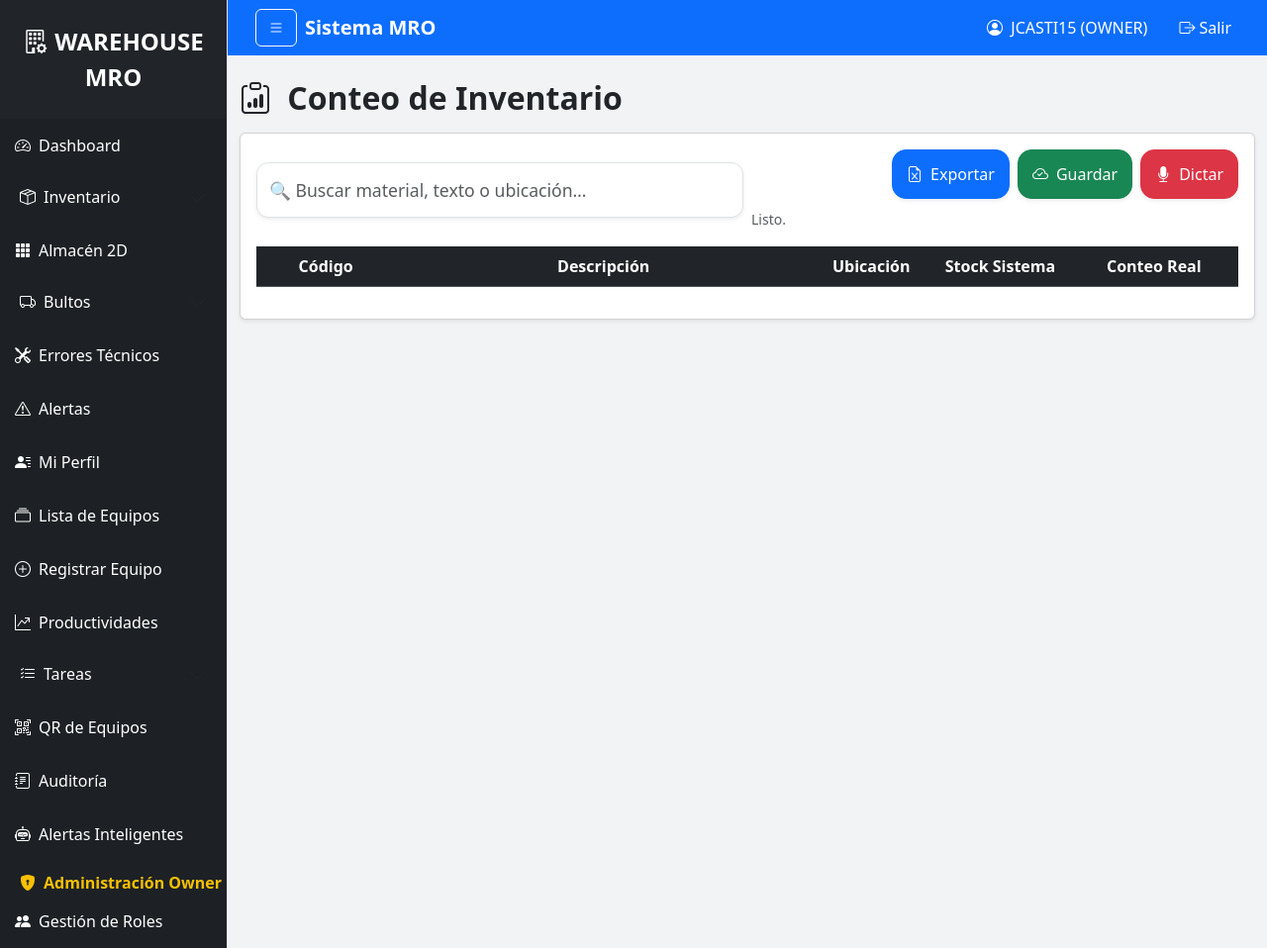
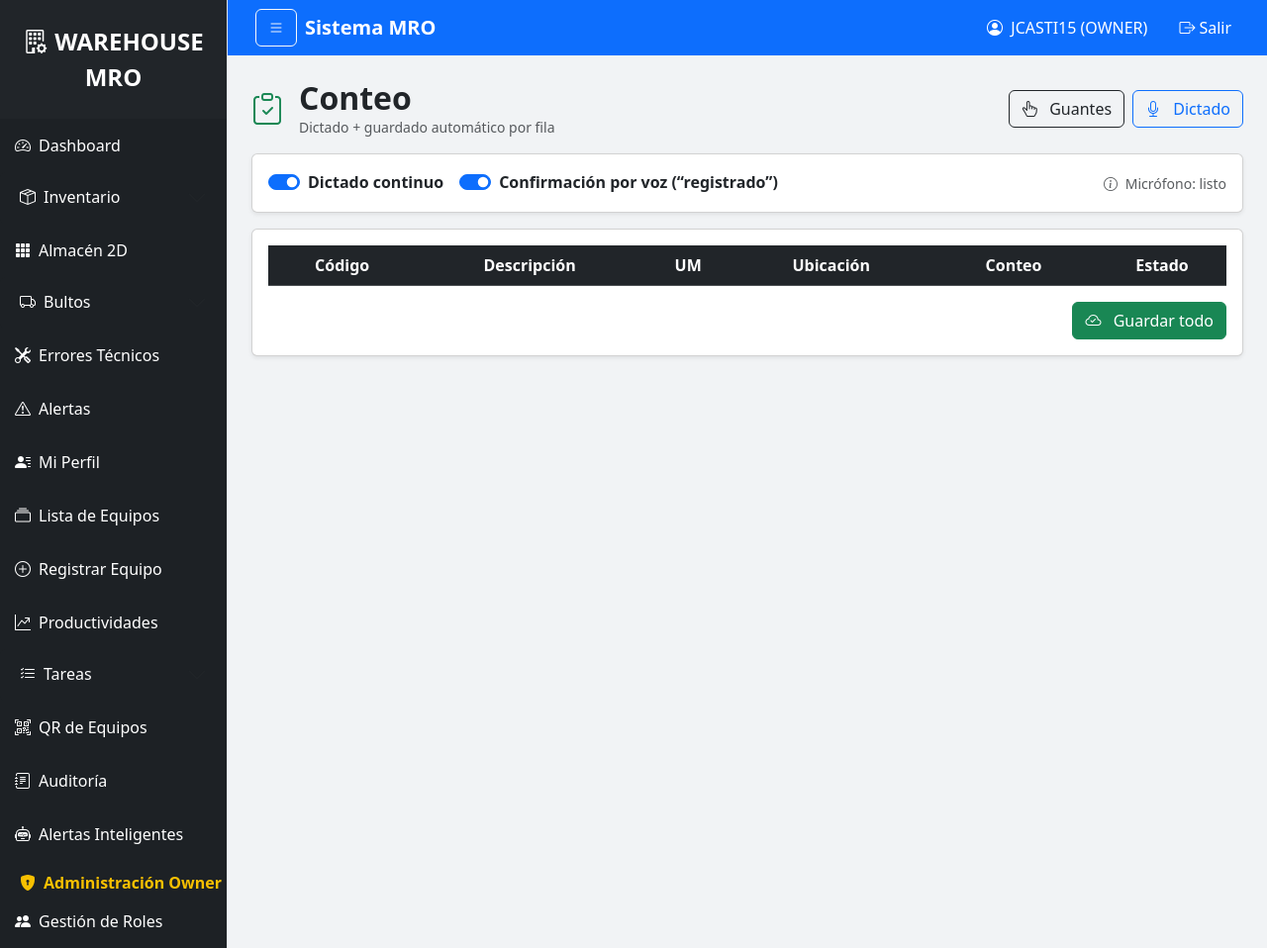
Before and after one commit to Joselu04991/warehouse_mro_4-main, a Flask app: page /inventory/count in a window 1280 px wide. Shown: the whole page at 99% size. Run offline with Flask 3, Linux system fonts and the light colour scheme; a user stored in the database is signed in; lists and menus that the app fills with data are empty; parts of the project's set-up code (start-up, migrations or seed data) failed here and were passed over.

Commit message:
Update count.html

```diff
--- a/templates/inventory/count.html
+++ b/templates/inventory/count.html
@@ -1,320 +1,307 @@
 {% extends "base.html" %}
 {% block content %}
 
-<h2 class="fw-bold mb-3">
-  <i class="bi bi-clipboard-data me-2"></i> Conteo de Inventario
-</h2>
-
 <style>
-  /* Modo guantes */
-  .glove-input {
-    font-size: 1.1rem;
-    padding: 14px 12px;
-    border-radius: 12px;
-  }
-  .btn-mobile {
-    border-radius: 14px;
-    padding: 12px 14px;
-  }
-  .row-highlight {
-    background: #f7fff0 !important;
-    transition: background 0.2s ease;
-  }
-  .sticky-tools {
-    position: sticky;
-    top: 12px;
-    z-index: 9;
-    background: transparent;
-  }
+  .gloves * { font-size: 1.15rem !important; }
+  .gloves .btn { padding: 0.9rem 1.1rem !important; }
+  .gloves input.form-control { height: 52px; font-size: 1.2rem !important; }
+  .sticky-tools { position: sticky; top: 10px; z-index: 10; }
+  .row-saving { outline: 2px dashed rgba(25,135,84,.35); border-radius: 10px; }
 </style>
 
-<div class="card shadow-sm p-3">
+<div id="pageRoot" class="container">
 
-  <!-- TOOLBAR RESPONSIVE -->
-  <div class="sticky-tools mb-3">
-    <div class="row g-2 align-items-center">
-      <div class="col-12 col-lg-6">
-        <input id="searchCount" type="text" class="form-control glove-input shadow-sm"
-               placeholder="🔍 Buscar material, texto o ubicación…">
+  <div class="d-flex align-items-center justify-content-between mb-3">
+    <div class="d-flex align-items-center">
+      <i class="bi bi-clipboard-check fs-2 me-3 text-success"></i>
+      <div>
+        <h2 class="fw-bold mb-0">Conteo</h2>
+        <div class="text-muted small">Dictado + guardado automático por fila</div>
+      </div>
     </div>
 
-      <div class="col-12 col-lg-6">
-        <div class="d-grid d-lg-flex gap-2 justify-content-lg-end">
-          <button id="exportBtn" class="btn btn-primary btn-mobile shadow-sm">
-            <i class="bi bi-file-earmark-excel me-2"></i>Exportar
+    <div class="d-flex gap-2">
+      <button id="btnGloves" class="btn btn-outline-dark">
+        <i class="bi bi-hand-index-thumb me-2"></i> Guantes
       </button>
-
-          <button id="saveCountBtn" class="btn btn-success btn-mobile shadow-sm">
-            <i class="bi bi-cloud-check me-2"></i>Guardar
-          </button>
-
-          <button id="voiceBtn" class="btn btn-danger btn-mobile shadow-sm">
-            <i class="bi bi-mic-fill me-2"></i>Dictar
+      <button id="btnVoice" class="btn btn-outline-primary">
+        <i class="bi bi-mic me-2"></i> Dictado
       </button>
     </div>
+  </div>
 
-        <div class="mt-2">
-          <small id="voiceStatus" class="text-muted">Listo.</small>
+  <div class="card shadow-sm mb-3 sticky-tools">
+    <div class="card-body d-flex flex-wrap gap-3 align-items-center">
+      <div class="form-check form-switch">
+        <input class="form-check-input" type="checkbox" id="toggleContinuous" checked>
+        <label class="form-check-label fw-semibold" for="toggleContinuous">Dictado continuo</label>
       </div>
+
+      <div class="form-check form-switch">
+        <input class="form-check-input" type="checkbox" id="toggleSpeak" checked>
+        <label class="form-check-label fw-semibold" for="toggleSpeak">Confirmación por voz (“registrado”)</label>
+      </div>
+
+      <div class="ms-auto text-muted small" id="voiceStatus">
+        <i class="bi bi-info-circle me-1"></i> Micrófono: listo
       </div>
     </div>
   </div>
 
-  <!-- TABLA -->
-  <div class="table-responsive">
-    <table class="table table-hover align-middle" id="countTable">
+  <div class="card shadow-sm">
+    <div class="card-body table-responsive">
+      <table class="table table-hover align-middle">
         <thead class="table-dark text-center">
           <tr>
-          <th style="min-width:140px;">Código</th>
-          <th style="min-width:420px;">Descripción</th>
-          <th style="min-width:120px;">Ubicación</th>
-          <th style="min-width:140px;">Stock Sistema</th>
-          <th style="min-width:170px;">Conteo Real</th>
+            <th>Código</th>
+            <th>Descripción</th>
+            <th>UM</th>
+            <th>Ubicación</th>
+            <th style="width: 170px;">Conteo</th>
+            <th style="width: 130px;">Estado</th>
           </tr>
         </thead>
         <tbody>
           {% for i in items %}
           <tr data-code="{{ i.material_code }}" data-loc="{{ i.location }}">
-          <td><strong>{{ i.material_code }}</strong></td>
-          <td>{{ i.material_text }}</td>
-          <td class="text-primary fw-bold">{{ i.location }}</td>
-          <td class="text-center">{{ i.libre_utilizacion }}</td>
+            <td class="fw-semibold">{{ i.material_code }}</td>
+            <td class="text-muted small">{{ i.material_text }}</td>
+            <td class="text-center">{{ i.base_unit }}</td>
+            <td class="text-center fw-semibold">{{ i.location }}</td>
+
+            <td>
+              <input class="form-control text-center count-input"
+                     inputmode="numeric"
+                     pattern="[0-9]*"
+                     placeholder="0"
+                     data-code="{{ i.material_code }}"
+                     data-loc="{{ i.location }}">
+            </td>
+
             <td class="text-center">
-            <input type="number"
-                   inputmode="numeric"
-                   min="0"
-                   class="form-control glove-input count-input shadow-sm text-center"
-                   placeholder="0">
+              <span class="badge bg-secondary status-badge">Pendiente</span>
             </td>
           </tr>
           {% endfor %}
         </tbody>
       </table>
+
+      <div class="d-flex justify-content-end gap-2 mt-3">
+        <button id="btnSaveAll" class="btn btn-success">
+          <i class="bi bi-cloud-check me-2"></i> Guardar todo
+        </button>
+      </div>
+    </div>
   </div>
 
 </div>
 
 <script>
-/* ==========================
-   BÚSQUEDA
-========================== */
-document.getElementById("searchCount").addEventListener("input", function () {
-  const filter = this.value.toLowerCase();
-  document.querySelectorAll("#countTable tbody tr").forEach(row => {
-    row.style.display = row.innerText.toLowerCase().includes(filter) ? "" : "none";
+(() => {
+  const root = document.getElementById("pageRoot");
+  const btnGloves = document.getElementById("btnGloves");
+  const btnVoice = document.getElementById("btnVoice");
+  const toggleContinuous = document.getElementById("toggleContinuous");
+  const toggleSpeak = document.getElementById("toggleSpeak");
+  const voiceStatus = document.getElementById("voiceStatus");
+  const btnSaveAll = document.getElementById("btnSaveAll");
+
+  // ======================
+  // Modo guantes
+  // ======================
+  const glovesKey = "mro_gloves_mode";
+  const setGloves = (on) => {
+    root.classList.toggle("gloves", on);
+    localStorage.setItem(glovesKey, on ? "1" : "0");
+  };
+  setGloves(localStorage.getItem(glovesKey) === "1");
+  btnGloves.addEventListener("click", () => setGloves(!root.classList.contains("gloves")));
+
+  // ======================
+  // Voice speak
+  // ======================
+  const speak = (text) => {
+    if (!toggleSpeak.checked) return;
+    try {
+      const u = new SpeechSynthesisUtterance(text);
+      u.lang = "es-PE";
+      speechSynthesis.cancel();
+      speechSynthesis.speak(u);
+    } catch (e) {}
+  };
+
+  // ======================
+  // Autosave por fila
+  // ======================
+  const badgeForRow = (tr, ok, msg) => {
+    const b = tr.querySelector(".status-badge");
+    if (!b) return;
+    if (ok) {
+      b.className = "badge bg-success status-badge";
+      b.textContent = msg || "Guardado";
+    } else {
+      b.className = "badge bg-danger status-badge";
+      b.textContent = msg || "Error";
+    }
+  };
+
+  const saveRow = async (inputEl) => {
+    const code = inputEl.dataset.code;
+    const loc = inputEl.dataset.loc;
+    const val = parseInt((inputEl.value || "0").replace(/\D+/g, ""), 10) || 0;
+
+    const tr = inputEl.closest("tr");
+    tr.classList.add("row-saving");
+    badgeForRow(tr, true, "Guardando...");
+
+    try {
+      const res = await fetch("{{ url_for('inventory.save_count_row') }}", {
+        method: "POST",
+        headers: {"Content-Type": "application/json"},
+        body: JSON.stringify({ material_code: code, location: loc, real_count: val })
+      });
+      const j = await res.json();
+      if (j && j.success) {
+        badgeForRow(tr, true, "Guardado");
+        speak("registrado");
+      } else {
+        badgeForRow(tr, false, "Error");
+      }
+    } catch (e) {
+      badgeForRow(tr, false, "Error");
+    } finally {
+      tr.classList.remove("row-saving");
+    }
+  };
+
+  // debounce por input
+  const timers = new Map();
+  document.querySelectorAll(".count-input").forEach(inp => {
+    inp.addEventListener("input", () => {
+      const key = inp.dataset.code + "|" + inp.dataset.loc;
+      clearTimeout(timers.get(key));
+      timers.set(key, setTimeout(() => saveRow(inp), 450));
     });
   });
 
-/* ==========================
-   INPUT UX
-========================== */
-function paintInput(input) {
-  const v = (input.value || "").trim();
-  input.style.backgroundColor = v === "" ? "#ffe5e5" : "#e6ffe6";
-}
-
-document.querySelectorAll(".count-input").forEach((input) => {
-  input.addEventListener("input", () => {
-    paintInput(input);
-    const tr = input.closest("tr");
-    tr.classList.add("row-highlight");
+  // Guardar todo (si quieres)
+  btnSaveAll.addEventListener("click", async () => {
+    const data = [];
+    document.querySelectorAll(".count-input").forEach(inp => {
+      const code = inp.dataset.code;
+      const loc = inp.dataset.loc;
+      const val = parseInt((inp.value || "0").replace(/\D+/g, ""), 10) || 0;
+      data.push({ material_code: code, location: loc, real_count: val });
     });
 
-  input.addEventListener("keydown", (e) => {
-    if (e.key === "Enter") {
-      const inputs = [...document.querySelectorAll(".count-input")];
-      const idx = inputs.indexOf(input);
-      if (inputs[idx + 1]) inputs[idx + 1].focus();
+    btnSaveAll.disabled = true;
+    btnSaveAll.innerHTML = '<i class="bi bi-hourglass-split me-2"></i> Guardando...';
+
+    try {
+      const res = await fetch("{{ url_for('inventory.save_count') }}", {
+        method: "POST",
+        headers: {"Content-Type": "application/json"},
+        body: JSON.stringify(data)
+      });
+      const j = await res.json();
+      if (j && j.success) {
+        speak("registrado");
+      }
+    } catch(e) {} finally {
+      btnSaveAll.disabled = false;
+      btnSaveAll.innerHTML = '<i class="bi bi-cloud-check me-2"></i> Guardar todo';
     }
   });
 
-  paintInput(input);
-});
+  // ======================
+  // Dictado por voz (Web Speech API)
+  // ======================
+  let rec = null;
+  let listening = false;
 
-/* ==========================
-   GUARDAR CONTEO
-========================== */
-document.getElementById("saveCountBtn").addEventListener("click", async () => {
-  const conteos = [];
-  document.querySelectorAll("#countTable tbody tr").forEach(row => {
-    const material_code = row.dataset.code;
-    const location = row.dataset.loc;
-    const input = row.querySelector(".count-input").value.trim();
-    if (input !== "") {
-      conteos.push({ material_code, location, real_count: Number(input) });
-    }
-  });
+  const getRecognition = () => {
+    const SR = window.SpeechRecognition || window.webkitSpeechRecognition;
+    if (!SR) return null;
+    const r = new SR();
+    r.lang = "es-PE";
+    r.interimResults = false;
+    r.continuous = true;
+    return r;
+  };
 
-  if (conteos.length === 0) return alert("⚠ Debe ingresar al menos un valor de conteo.");
+  const activeInput = () => document.activeElement && document.activeElement.classList &&
+    document.activeElement.classList.contains("count-input") ? document.activeElement : null;
 
-  try {
-    const res = await fetch("/inventory/save-count", {
-      method: "POST",
-      headers: { "Content-Type": "application/json" },
-      body: JSON.stringify(conteos)
-    });
-    const data = await res.json();
+  const setVoiceStatus = (txt, ok=true) => {
+    voiceStatus.innerHTML = ok
+      ? `<i class="bi bi-mic me-1"></i> ${txt}`
+      : `<i class="bi bi-exclamation-triangle me-1"></i> ${txt}`;
+  };
 
-    if (data.success) {
-      alert("✅ Conteo guardado correctamente.");
-      document.querySelectorAll(".count-input").forEach(i => i.style.backgroundColor = "white");
-    } else {
-      alert("❌ Error guardando conteo: " + (data.msg || ""));
-    }
-  } catch (e) {
-    alert("❌ Error conectando con el servidor.");
-  }
-});
-
-/* ==========================
-   EXPORTAR DISCREPANCIAS
-========================== */
-document.getElementById("exportBtn").addEventListener("click", async () => {
-  const conteos = [];
-  document.querySelectorAll("#countTable tbody tr").forEach(row => {
-    const material_code = row.dataset.code;
-    const location = row.dataset.loc;
-    const input = row.querySelector(".count-input").value.trim();
-    if (input !== "") conteos.push({ material_code, location, real_count: Number(input) });
-  });
-
-  if (conteos.length === 0) return alert("⚠ Debe ingresar mínimo un conteo para generar discrepancias.");
-
-  const r = await fetch("/inventory/export-discrepancies", {
-    method: "POST",
-    headers: { "Content-Type": "application/json" },
-    body: JSON.stringify(conteos)
-  });
-
-  const blob = await r.blob();
-  const url = window.URL.createObjectURL(blob);
-  const a = document.createElement("a");
-  a.href = url;
-  a.download = "discrepancias.xlsx";
-  a.click();
-  window.URL.revokeObjectURL(url);
-});
-
-/* ==========================
-   DICTADO ANDROID (Web Speech)
-========================== */
-let recognition = null;
-let listening = false;
-let lastRow = null;
-
-const btn = document.getElementById("voiceBtn");
-const status = document.getElementById("voiceStatus");
-
-function initRecognition() {
-  const SR = window.SpeechRecognition || window.webkitSpeechRecognition;
-  if (!SR) {
-    alert("❌ Dictado no compatible. Usa Chrome en Android.");
-    return null;
-  }
-
-  const rec = new SR();
-  rec.lang = "es-PE";
-  rec.continuous = true;     // continuo (Android puede cortarlo igual)
-  rec.interimResults = false;
-  rec.maxAlternatives = 1;
-  return rec;
-}
-
-function setCellValue(row, cantidad) {
-  const input = row.querySelector(".count-input");
-  input.value = String(cantidad);
-  input.setAttribute("value", String(cantidad));
-  input.dispatchEvent(new Event("input", { bubbles: true }));
-  input.dispatchEvent(new Event("change", { bubbles: true }));
-
-  row.classList.add("row-highlight");
-  row.scrollIntoView({ behavior: "smooth", block: "center" });
-  input.focus({ preventScroll: true });
-
-  lastRow = row;
-}
-
-function findRowByCode(code) {
-  const rows = document.querySelectorAll("#countTable tbody tr");
-  for (const row of rows) {
-    if (String(row.dataset.code).trim() === String(code).trim()) return row;
-  }
-  return null;
-}
-
-/**
- * Reglas:
- * - Si el dictado trae varios números:
- *    - último número = cantidad
- *    - resto concatenado = código (para casos tipo "100 40 568 12" => 10040568 / 12)
- * - Si trae 2 números: "codigo cantidad"
- * - Si trae 1 número: cantidad para lastRow
- */
-function procesarTexto(texto) {
-  const nums = (texto.match(/\d+/g) || []).map(x => String(x));
-  if (nums.length === 0) return;
-
-  if (nums.length === 1) {
-    if (lastRow) setCellValue(lastRow, nums[0]);
+  const startVoice = () => {
+    if (listening) return;
+    rec = getRecognition();
+    if (!rec) {
+      setVoiceStatus("Tu navegador no soporta dictado", false);
       return;
     }
 
-  const cantidad = nums[nums.length - 1];
-  const codigo = nums.slice(0, -1).join(""); // concat
+    rec.onresult = (ev) => {
+      const text = ev.results[ev.results.length - 1][0].transcript.trim();
+      const nums = text.replace(/[^0-9]/g, "");
+      const inp = activeInput();
 
-  const row = findRowByCode(codigo) || findRowByCode(nums[0]); // fallback
-  if (row) {
-    setCellValue(row, cantidad);
-  } else {
-    status.innerText = `⚠️ No encontré código ${codigo}`;
-  }
+      if (!inp) {
+        setVoiceStatus("Toca un campo de conteo para dictar ahí", false);
+        return;
       }
 
-btn.addEventListener("click", () => {
-  if (!recognition) recognition = initRecognition();
-  if (!recognition) return;
-
-  if (!listening) {
-    recognition.onstart = () => {
-      listening = true;
-      status.innerText = "🎙️ Escuchando… (di: 100 40 568 12)";
-      btn.classList.remove("btn-danger");
-      btn.classList.add("btn-dark");
-    };
-
-    recognition.onresult = (event) => {
-      const text = (event.results?.[event.results.length - 1]?.[0]?.transcript || "").toLowerCase().trim();
-      if (text) procesarTexto(text);
-    };
-
-    recognition.onerror = (e) => {
-      // en Android suele salir "network" si no hay servicio/permiso
-      status.innerText = `⚠️ Dictado error: ${e.error}`;
-      listening = false;
-      btn.classList.add("btn-danger");
-      btn.classList.remove("btn-dark");
-      try { recognition.stop(); } catch {}
-    };
-
-    recognition.onend = () => {
-      // si estaba en modo “continuo”, reintenta (cuando Android lo corta)
-      if (listening) {
-        try { recognition.start(); } catch {}
+      if (nums.length > 0) {
+        inp.value = nums;
+        inp.dispatchEvent(new Event("input", {bubbles: true}));
+        setVoiceStatus(`Dictado: ${nums}`);
       } else {
-        status.innerText = "⏹️ Detenido.";
+        setVoiceStatus(`No entendí número: "${text}"`, false);
       }
     };
 
-    recognition.start();
+    rec.onerror = (e) => {
+      setVoiceStatus(`Error mic: ${e.error || "desconocido"}`, false);
+      if (!toggleContinuous.checked) stopVoice();
+    };
 
-  } else {
+    rec.onend = () => {
       listening = false;
-    try { recognition.stop(); } catch {}
-    btn.classList.add("btn-danger");
-    btn.classList.remove("btn-dark");
-    status.innerText = "⏹️ Detenido.";
+      btnVoice.classList.remove("btn-primary");
+      btnVoice.classList.add("btn-outline-primary");
+      btnVoice.innerHTML = '<i class="bi bi-mic me-2"></i> Dictado';
+      if (toggleContinuous.checked) {
+        // reintenta continuo
+        try { rec.start(); listening = true; } catch(e) {}
       }
-});
+    };
+
+    try {
+      rec.start();
+      listening = true;
+      btnVoice.classList.remove("btn-outline-primary");
+      btnVoice.classList.add("btn-primary");
+      btnVoice.innerHTML = '<i class="bi bi-mic-fill me-2"></i> Dictando...';
+      setVoiceStatus("Activo (toca un campo y dicta números)");
+    } catch (e) {
+      setVoiceStatus("No se pudo iniciar el micrófono", false);
+    }
+  };
+
+  const stopVoice = () => {
+    try { if (rec) rec.stop(); } catch(e) {}
+    listening = false;
+    setVoiceStatus("Detenido");
+  };
+
+  btnVoice.addEventListener("click", () => listening ? stopVoice() : startVoice());
+
+})();
 </script>
 
 {% endblock %}
```
Lines whose indentation alone changed are shown as unchanged.
